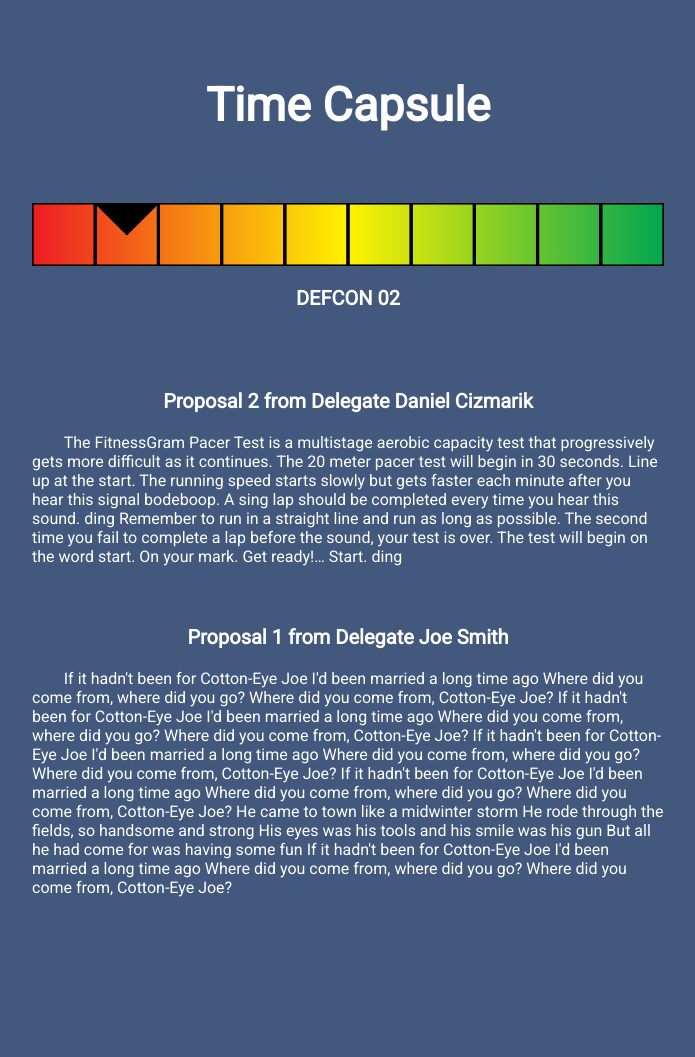
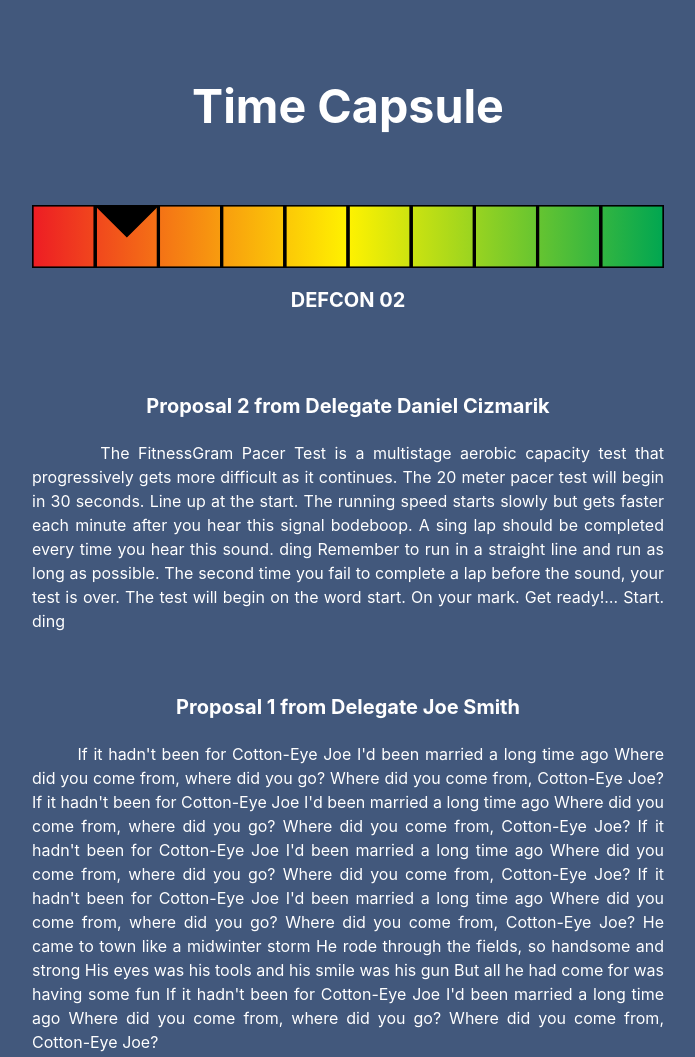
Before and after one commit to dcizmarik/E7TimeCapsule, a plain HTML site: page index.html in a window 1280 px wide. Shown: the whole page, without its empty margins (292-987 px from the left). Before the commit the page ends 913 px from the top, so only its background shows below. Drawn offline with Linux system fonts and the light colour scheme.

Commit message:
resetting for conference

```diff
--- a/index.css
+++ b/index.css
@@ -6,14 +6,12 @@
 
 h1 {
     text-align: center;
-    font-family: 'Roboto', sans-serif;
     font-size: 35pt;
     color: white;
 }
 
 h3 {
     text-align: center;
-    font-family: 'Roboto', sans-serif;
     font-size: 15pt;
     color: white;
 }
@@ -28,8 +26,8 @@
 }
 
 #essay-content {
-    text-align: left;
-    font-family: 'Roboto', sans-serif;
+    text-align: justify;
+    line-height: 1.5;
     font-size: 12pt;
     color: white;
 }
@@ -43,4 +41,6 @@
 
 body {
     background-color:#42587C;
+    font-family: -apple-system, BlinkMacSystemFont, "Segoe UI", Roboto, Helvetica, Arial, sans-serif, "Apple Color Emoji", "Segoe UI Emoji", "Segoe UI Symbol";
+
 }
```
Also changed, not shown: index.html (+1 -0 lines).
